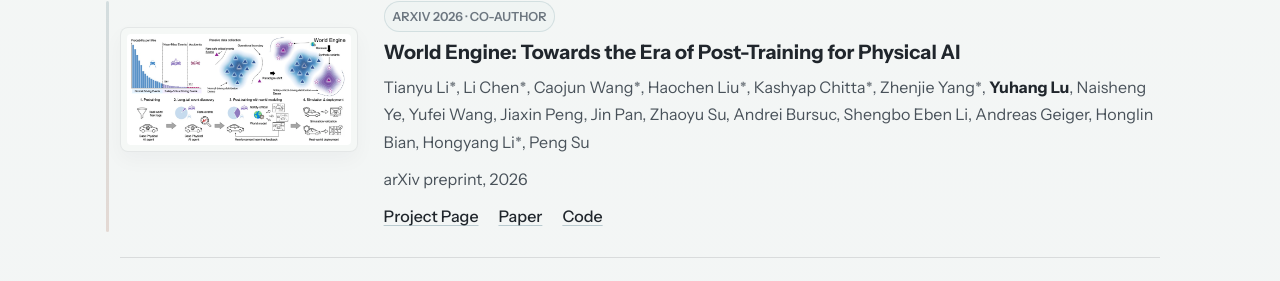
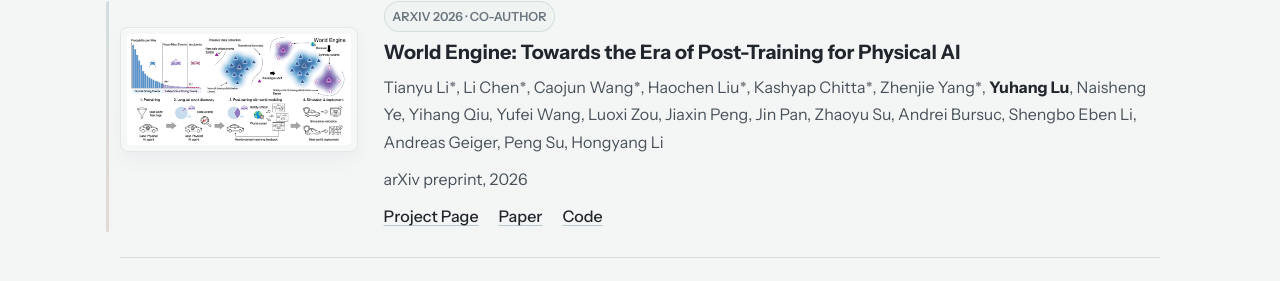
Before and after one commit to yuhanglu2000/yuhanglu2000.github.io, a Jekyll site: the page built from index.html, in a window 1280 px wide and 900 px high, scrolled down 1497 px, cut to the strip 183-900 px from the top of the window. Shown: the top 281 px of the strip. Built offline with Jekyll 4.4.1, drawn with Linux system fonts in a browser that asks for light colours.

Commit message:
modify WE author

```diff
--- a/_data/publications.yml
+++ b/_data/publications.yml
@@ -17,7 +17,7 @@
   contribution: Co-author
   image: /images/papers/WorldEngine.png
   image_variant: strip
-  authors: 'Tianyu Li<span class="equal-contribution">*</span>, Li Chen<span class="equal-contribution">*</span>, Caojun Wang<span class="equal-contribution">*</span>, Haochen Liu<span class="equal-contribution">*</span>, Kashyap Chitta<span class="equal-contribution">*</span>, Zhenjie Yang<span class="equal-contribution">*</span>, **Yuhang Lu**, Naisheng Ye, Yufei Wang, Jiaxin Peng, Jin Pan, Zhaoyu Su, Andrei Bursuc, Shengbo Eben Li, Andreas Geiger, Honglin Bian, Hongyang Li<span class="equal-contribution">*</span>, Peng Su'
+  authors: 'Tianyu Li<span class="equal-contribution">*</span>, Li Chen<span class="equal-contribution">*</span>, Caojun Wang<span class="equal-contribution">*</span>, Haochen Liu<span class="equal-contribution">*</span>, Kashyap Chitta<span class="equal-contribution">*</span>, Zhenjie Yang<span class="equal-contribution">*</span>, **Yuhang Lu**, Naisheng Ye, Yihang Qiu, Yufei Wang, Luoxi Zou, Jiaxin Peng, Jin Pan, Zhaoyu Su, Andrei Bursuc, Shengbo Eben Li, Andreas Geiger, Peng Su, Hongyang Li'
   venue: arXiv preprint, 2026
   links:
     - label: Project Page
```
